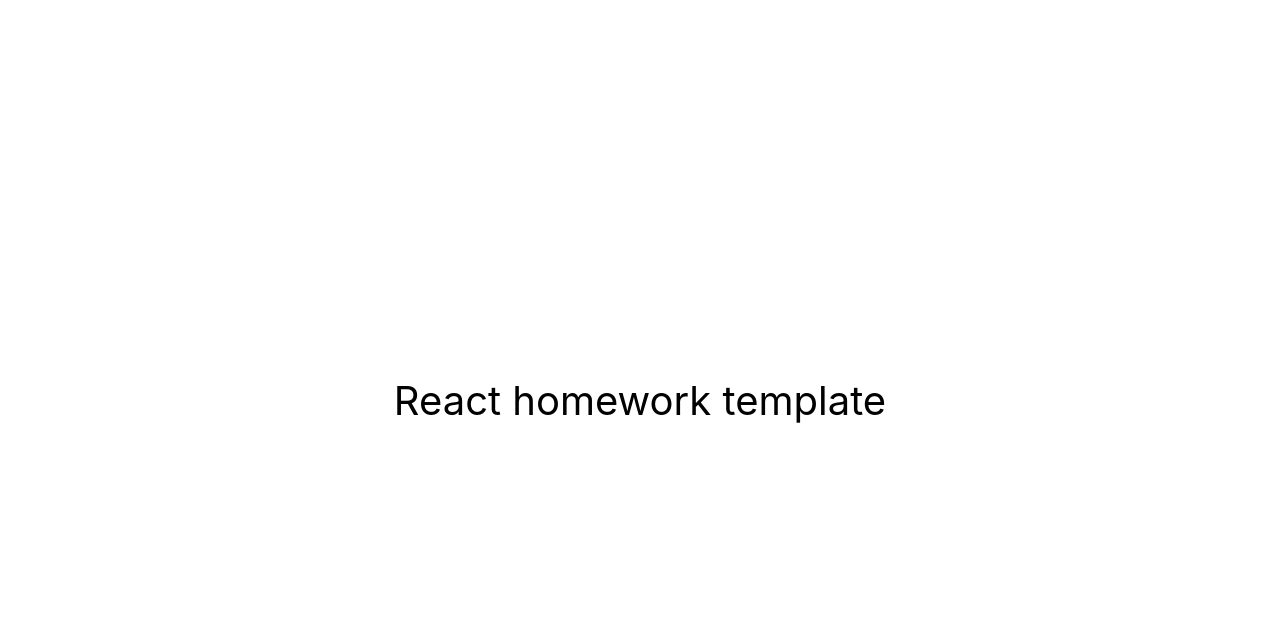
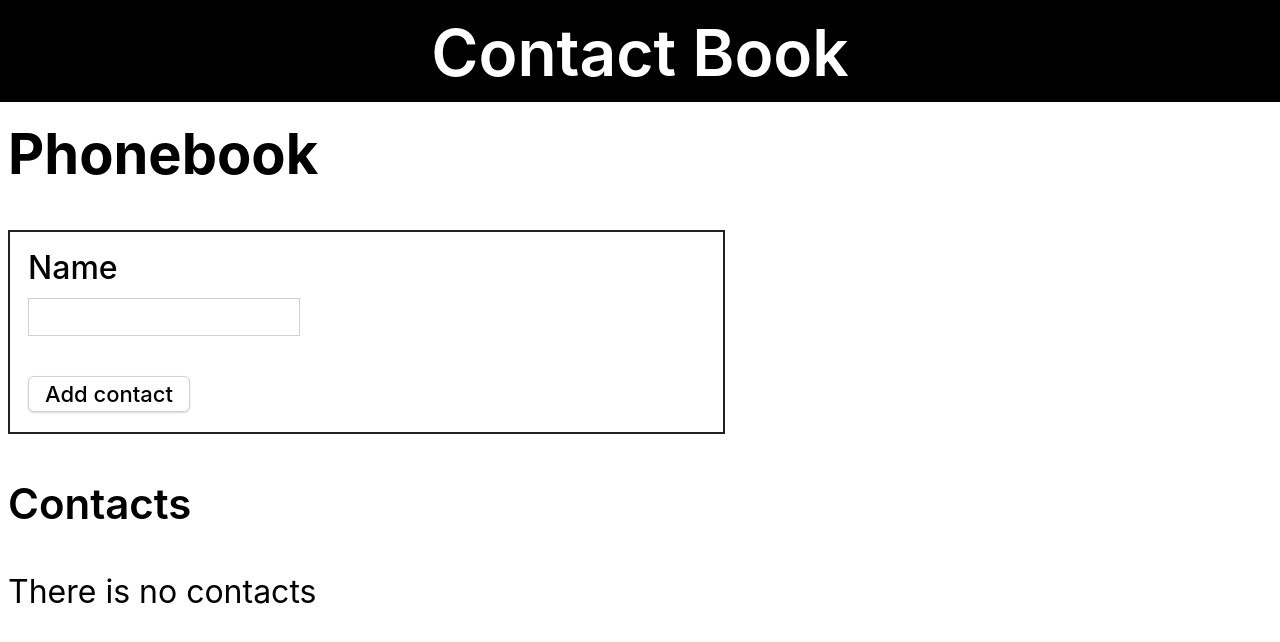
Before and after one commit to oleksandr-romashko/goit-react-hw-02-phonebook, a React (Create React App) app: page / in a window 1280 px wide. Shown: the top 642 px of the page. Built offline with nearby package versions, Linux system fonts and the light colour scheme.

Commit message:
Add step-1 solution

```diff
--- a/src/components/App.jsx
+++ b/src/components/App.jsx
@@ -1,16 +1,12 @@
+import Page from "components/Page/Page.styled";
+import Header from "components/Header/Header.styled";
+import Phonebook from "components/Phonebook/Phonebook"
+
 export const App = () => {
   return (
-    <div
-      style={{
-        height: '100vh',
-        display: 'flex',
-        justifyContent: 'center',
-        alignItems: 'center',
-        fontSize: 40,
-        color: '#010101'
-      }}
-    >
-      React homework template
-    </div>
+    <Page>
+      <Header>Contact Book</Header>
+      <Phonebook />
+    </Page>
   );
 };
--- /dev/null
+++ b/src/components/Phonebook/Phonebook.jsx
@@ -0,0 +1,55 @@
+import { Component } from 'react';
+import { nanoid } from 'nanoid';
+
+import { ContactForm } from 'components/ContactForm/ContactForm';
+import { ContactList } from 'components/ContactList/ContactList';
+import { Wrapper, Title, Subtitle } from './Phonebook.styled';
+
+/**
+ * Phonebook to add and manage contacts.
+ */
+class Phonebook extends Component {
+  state = {
+    contacts: [],
+    name: '',
+  };
+
+  /**
+   * Adds contacts to the list of contacts.
+   * @param {string} name Name of the contact.
+   */
+  addContact = (name) => {
+    const id = nanoid();
+    this.setState(prevState => prevState.contacts.push({ id, name }));
+  }
+
+  /**
+   * Handles change of the text input.
+   * @param {string} props.name Name of the element.
+   * @param {string} props.value Text value of the element.
+   */
+  changeInputName = ({ name, value }) => {
+    this.setState({ [name]: value });
+  }
+
+  /**
+   * Renders phonebook content
+   * @returns {React.Component}
+   */
+  render() {
+    return (
+      <Wrapper>
+        <Title>Phonebook</Title>
+        <ContactForm
+          inputNameValue={this.state.name}
+          onAddContact={this.addContact}
+          onNameChange={this.changeInputName}
+        />
+        <Subtitle>Contacts</Subtitle>
+        <ContactList contacts={this.state.contacts} />
+      </Wrapper>
+    );
+  }
+}
+
+export default Phonebook;
--- /dev/null
+++ b/src/components/Phonebook/Phonebook.styled.js
@@ -0,0 +1,34 @@
+import styled from 'styled-components';
+
+/**
+ * Styled wrapper to align elements
+ */
+export const Wrapper = styled('div')({
+  marginTop: '24px',
+  paddingLeft: '8px',
+  paddingRight: '8px',
+  display: 'flex',
+  flexDirection: 'column',
+  rowGap: '48px',
+
+  color: '#000',
+  fontStyle: 'normal',
+});
+
+/**
+ * Main title text.
+ */
+export const Title = styled('h1')({
+  fontSize: '56px',
+  fontWeight: 700,
+  lineHeight: '56px',
+});
+
+/**
+ * Secondary text for main parts separation.
+ */
+export const Subtitle = styled('h1')({
+  fontSize: '42px',
+  fontWeight: 600,
+  lineHeight: '44px',
+});
```
